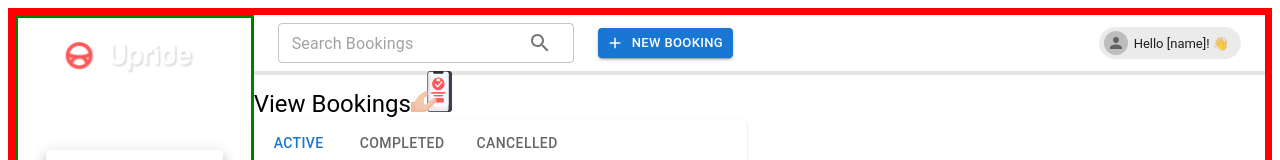
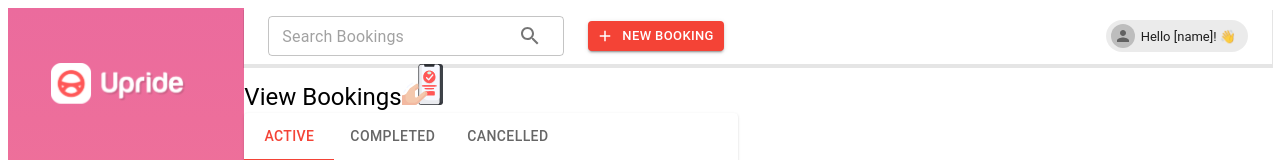
Before and after one commit to decipher-cs/upride-reactjs-task, a React (Vite) app: page / in a window 1280 px wide. Shown: the top 160 px of the page. Built offline with nearby package versions, Linux system fonts and the light colour scheme; no server answers.

Commit message:
CSS to expand app to entire screen added

```diff
--- a/src/App.tsx
+++ b/src/App.tsx
@@ -1,23 +1,34 @@
-import { Box } from '@mui/material'
+import { Box, ThemeOptions, ThemeProvider, createTheme } from '@mui/material'
 import { BookingsPagination } from './components/BookingsPagination'
 import { SidePanel } from './components/SidePanel'
 import { TitleBar } from './components/TitleBar'
+import { red } from '@mui/material/colors'
+
+const theme = createTheme({
+    palette: {
+        primary: {
+            main: red[500],
+        },
+    },
+})
 
 const App = () => {
     return (
-        <Box
-            display='flex'
-            sx={{
-                border: 'solid red 7px',
-                alignItems: 'stretch',
-            }}
-        >
-            <SidePanel sx={{ border: 'solid green 3px', flexBasis: '23%' }} />
-            <Box sx={{ flexBasis: '100%' }}>
-                <TitleBar sx={{}}/>
-                <BookingsPagination sx={{ height: 'auto' }} />
+        <ThemeProvider theme={theme}>
+            <Box display='flex' sx={{minHeight: '100vh'}}>
+                <SidePanel
+                    sx={{
+                        flexBasis: '23%',
+                        background: 'linear-gradient(180deg, #EB6B9D 0%, rgba(255, 87, 87, 0.7) 138.64%)',
+                    }}
+                />
+
+                <Box sx={{ flexBasis: '100%' }}>
+                    <TitleBar sx={{}} />
+                    <BookingsPagination sx={{ height: 'auto' }} />
+                </Box>
             </Box>
-        </Box>
+        </ThemeProvider>
     )
 }
 
```
